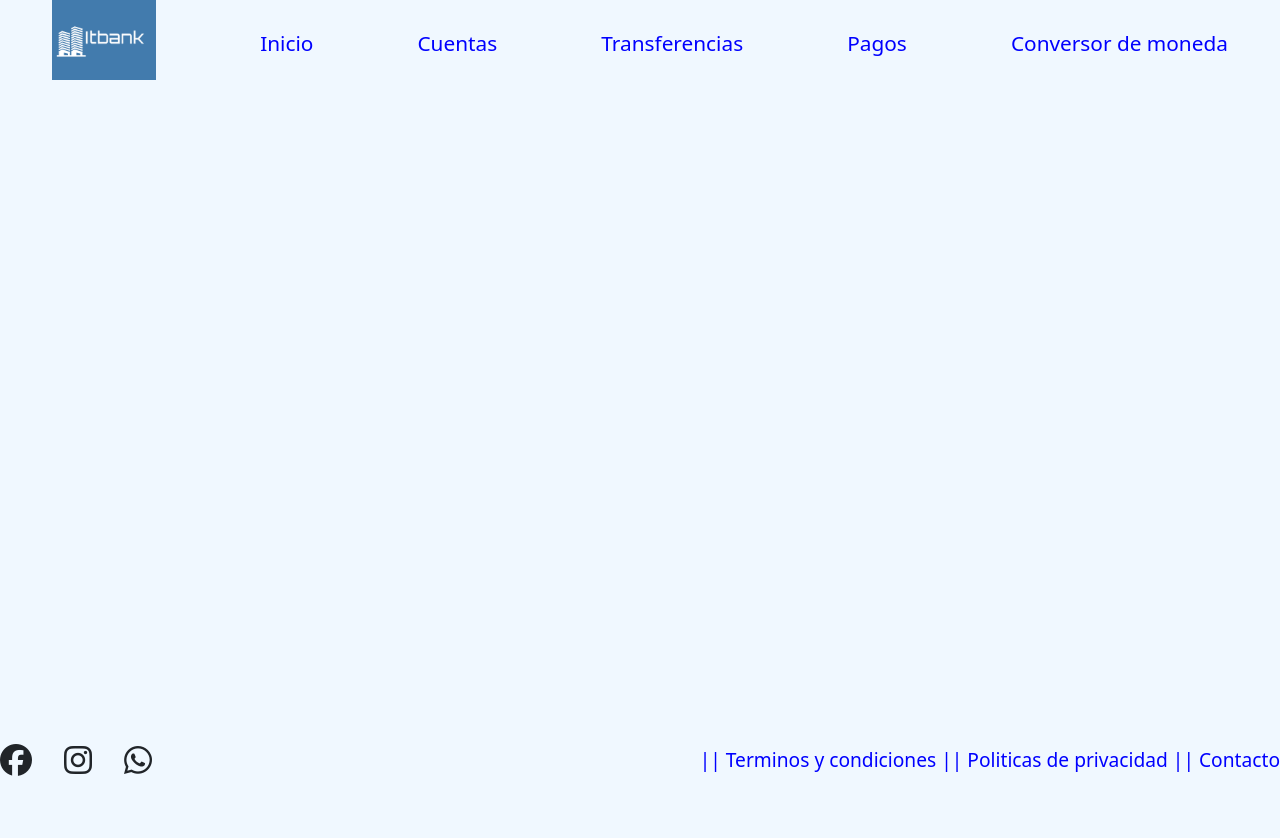
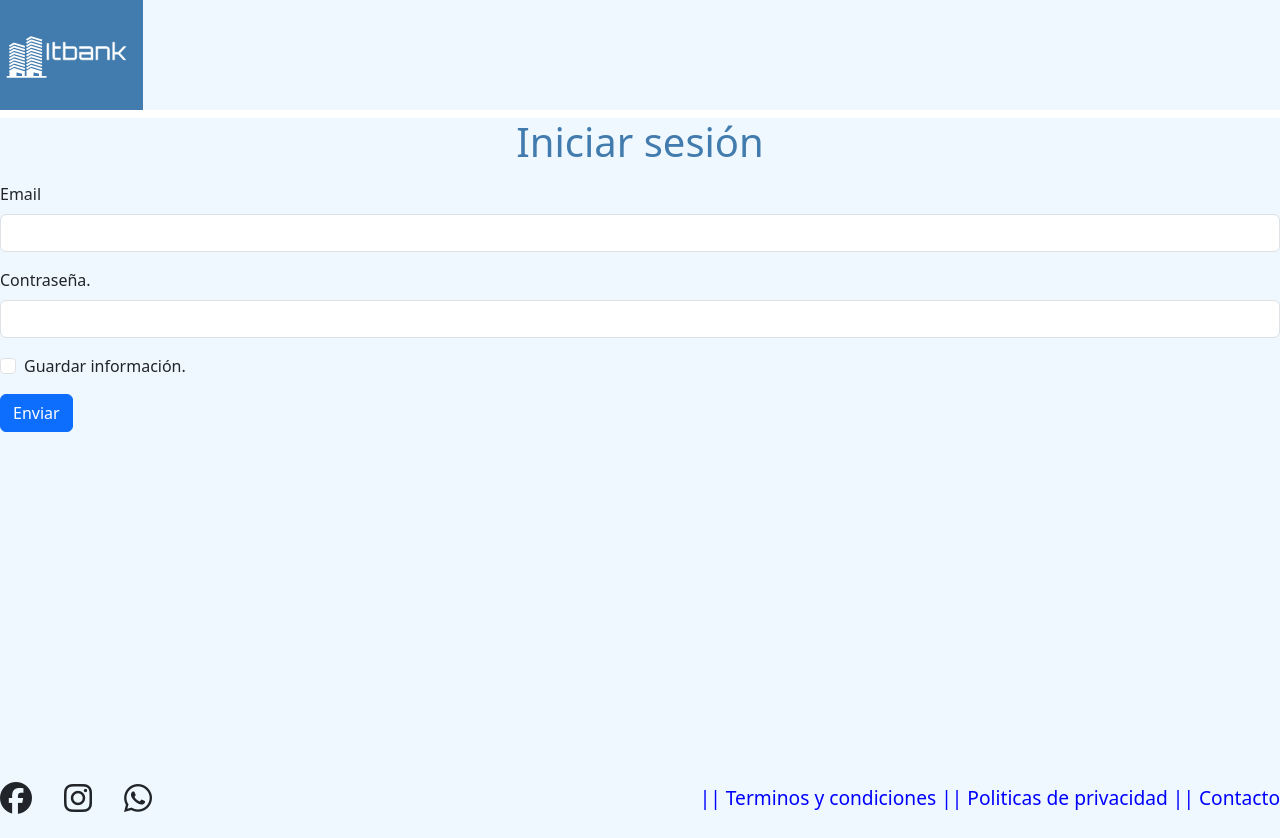
Before and after one commit to AJVazquez27/Sprint_ITBA, a plain HTML site: page assets/pages/iniciar_sesion.html in a window 1280 px wide. Before the commit the page ends 800 px from the top, so only its background shows below. Drawn offline with nearby package versions, Linux system fonts and the light colour scheme.

Commit message:
inicio de sesión incompleto

```diff
--- a/assets/pages/cuentas.html
+++ b/assets/pages/iniciar_sesion.html
@@ -3,7 +3,7 @@
 <head>
     <meta charset="UTF-8">
     <meta name="viewport" content="width=device-width, initial-scale=1.0">
-    <title>Cuentas</title>
+    <title>Iniciar sesión</title>
     <script src="https://kit.fontawesome.com/cebc15b299.js" crossorigin="anonymous"></script>
     <link href="https://cdn.jsdelivr.net/npm/bootstrap@5.3.1/dist/css/bootstrap.min.css" rel="stylesheet" integrity="sha384-4bw+/aepP/YC94hEpVNVgiZdgIC5+VKNBQNGCHeKRQN+PtmoHDEXuppvnDJzQIu9" crossorigin="anonymous">
     <link rel="shortcut icon" href="../images/banco.png" type="image/x-icon">
@@ -12,17 +12,27 @@
 <body>
 
     <header>
-        <nav class="nav-principal">
-            <img class="logo" src="../images/logo.png" alt="logo del banco">
-            <a  href="../../index.html">Inicio</a>
-            <a  href="#">Cuentas</a>
-            <a  href="../pages/transferencias.html">Transferencias</a>
-            <a  href="../pages/pagos.html">Pagos</a>
-            <a  href="../pages/conversor.html">Conversor de moneda</a>
-        </nav>
+        <img src="../images/logo.png" alt="">
     </header>
 
-    <main></main>
+    <main>
+        <h1>Iniciar sesión</h1>
+        <form>
+            <div class="mb-3">
+              <label for="exampleInputEmail1" class="form-label">Email</label>
+              <input type="email" class="form-control" id="exampleInputEmail1" aria-describedby="emailHelp">
+            </div>
+            <div class="mb-3">
+              <label for="exampleInputPassword1" class="form-label">Contraseña.</label>
+              <input type="password" class="form-control" id="exampleInputPassword1">
+            </div>
+            <div class="mb-3 form-check">
+              <input type="checkbox" class="form-check-input" id="exampleCheck1">
+              <label class="form-check-label" for="exampleCheck1">Guardar información.</label>
+            </div>
+            <button type="submit" class="btn btn-primary">Enviar</button>
+          </form>
+    </main>
 
     <footer>
         <div class="miniIcon">
--- a/assets/style/style.css
+++ b/assets/style/style.css
@@ -86,3 +86,8 @@ footer {
     flex-direction: column;
     align-items: center;
 }
+
+#cambio_valor{
+    margin-top: 0.5rem;
+    margin-bottom: 0.5rem;
+}
```
Also changed, not shown: assets/pages/conversor.html (+1 -1 lines), assets/pages/pagos.html (+1 -1 lines), assets/pages/transferencias.html (+1 -1 lines), index.html (+1 -1 lines).
